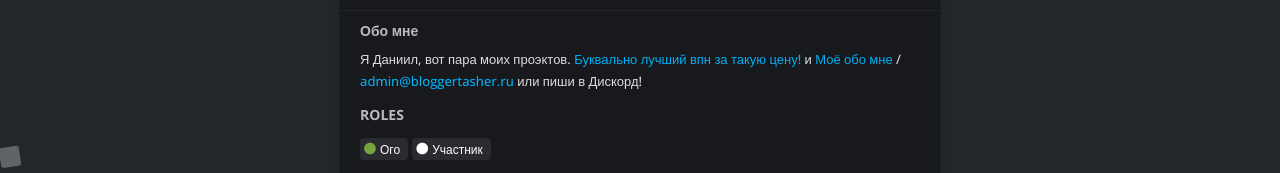
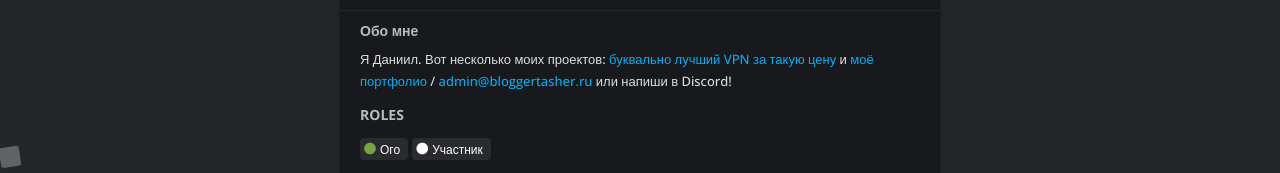
Before and after one commit to Kefisto/kefisto.github.io, a plain HTML site: page index.html in a window 1280 px wide. Shown: the part 321-494 px from the top of the page. Drawn offline with nearby package versions, Linux system fonts and the light colour scheme.

Commit message:
Update index.html

```diff
--- a/index.html
+++ b/index.html
@@ -53,11 +53,11 @@
             <div class="content">
               <div class="about-section">
                 <div class="title-body">Обо мне</div>
-                <span class="text-base">
-                  Я Даниил, вот пара моих проэктов.
-                  <a href="https://lolzvpn.xyz">Буквально лучший впн за такую цену!</a> и
-                  <a href="https://bloggertasher.ru/">Моё обо мне</a> /
-                  <a href="mailto:admin@bloggertasher.ru">admin@bloggertasher.ru</a> или пиши в Дискорд!
+                  <span class="text-base">
+                  Я Даниил. Вот несколько моих проектов:
+                  <a href="https://lolzvpn.xyz">буквально лучший VPN за такую цену</a> и
+                  <a href="https://bloggertasher.ru/">моё портфолио</a> /
+                  <a href="mailto:admin@bloggertasher.ru">admin@bloggertasher.ru</a> или напиши в Discord!
                 </span>
               </div>
 
```
